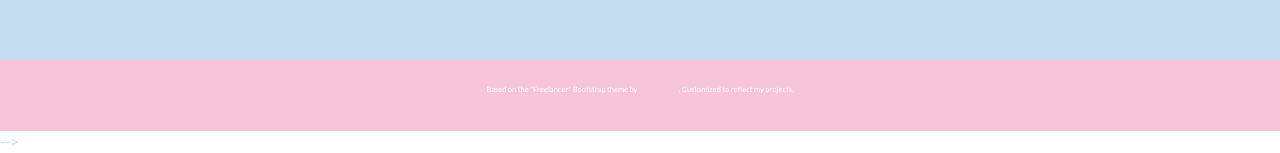
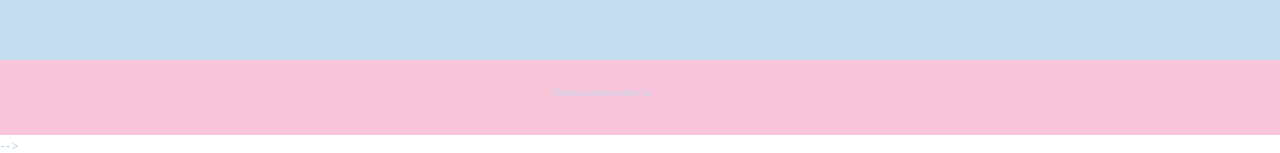
Before and after one commit to zikkkiii/zikkkiii.github.io, a Jekyll site: the page built from _posts/2014-07-20-♡.markdown, in a window 1280 px wide and 900 px high, scrolled down 1189 px. Shown: the part 744-897 px from the top of the window. Built offline with Jekyll 4.4.1, drawn with Linux system fonts in a browser that asks for light colours.

Commit message:
Update footer.html

```diff
--- a/_includes/footer.html
+++ b/_includes/footer.html
@@ -43,10 +43,9 @@
   <div class="container">
     <div class="row">
       <div class="col-lg-12">
-        <p style="font-size: 0.75rem; text-align: center;"> <!-- 字体大小设置为 0.75rem 并居中 -->
-          Based on the "Freelancer" Bootstrap theme by
-          <a href="https://startbootstrap.com/" target="_blank">David Miller</a>.
-          Customized to reflect my projects.
+        <p style="font-size: 1.0rem; text-align: center; color: #c3dcf0;"> <!-- 字体大小设置为 1rem 并居中 -->
+          Source code credits to
+          <a href="https://github.com/jeromelachaud/freelancer-theme" target="_blank">Jerome Lachaud</a>.
         </p>
       </div>
     </div>
```
